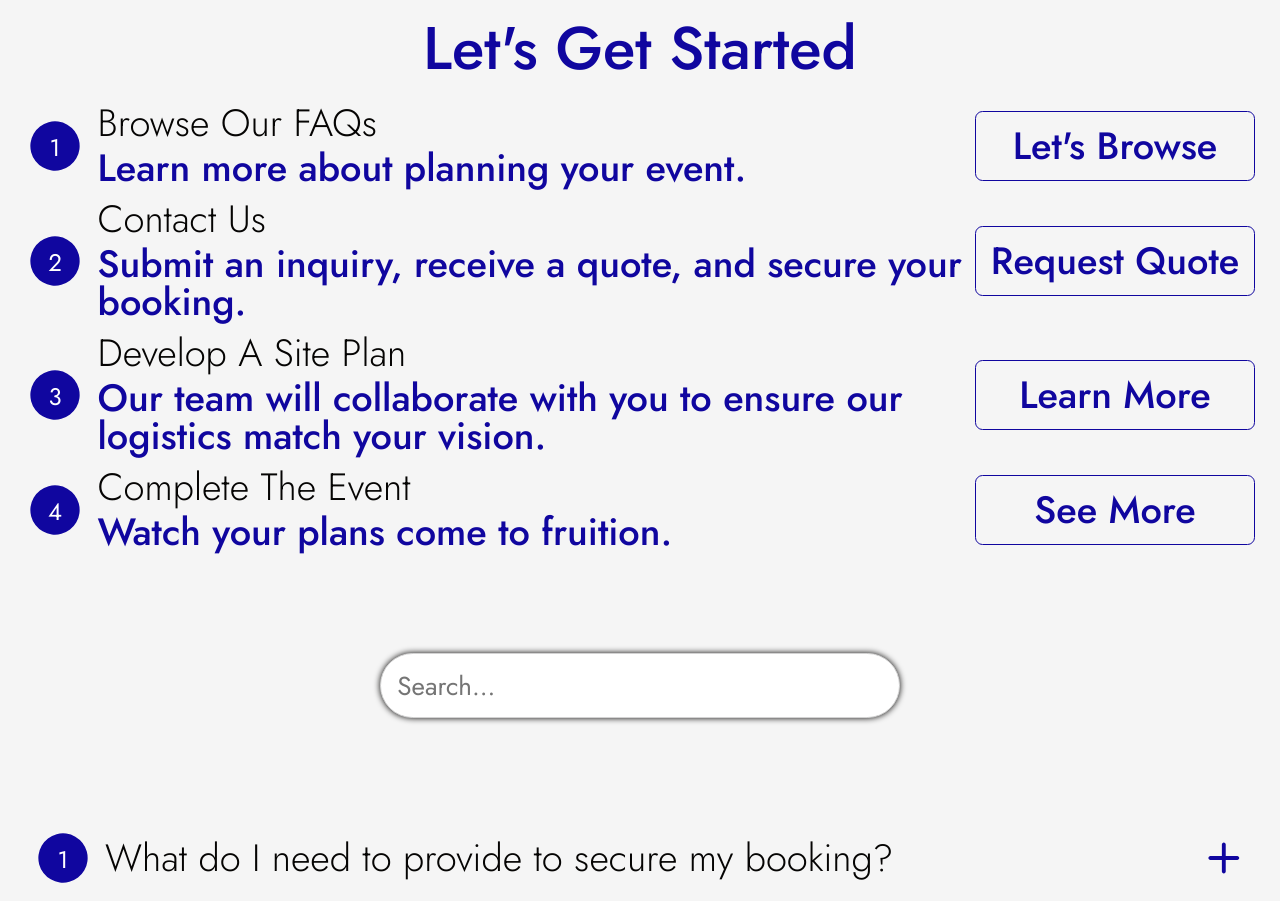
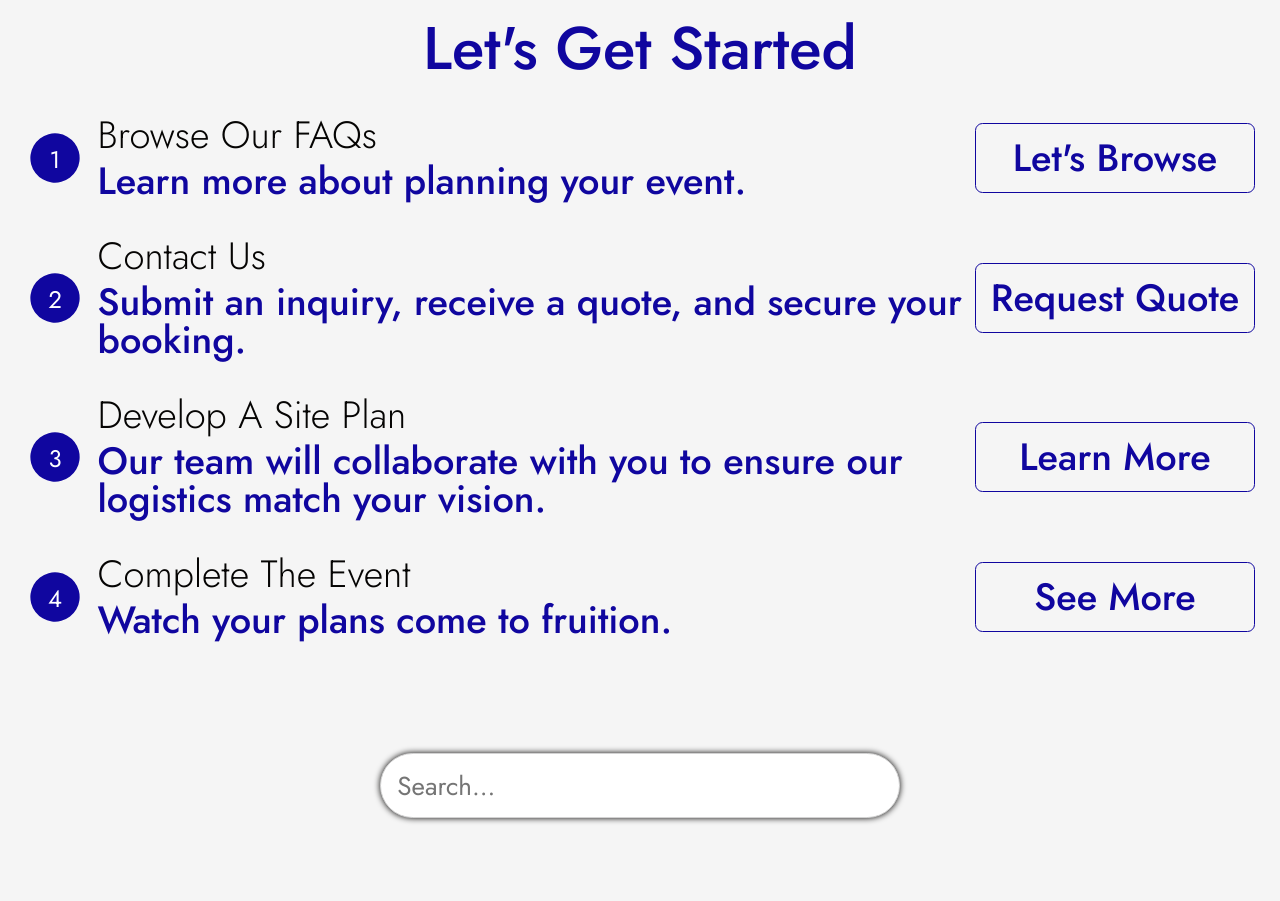
Before and after one commit to garrett-stewart-gs/next15-components, a Next.js app: page / in a window 1280 px wide. Shown: the part 4262-5163 px from the top of the page. Built offline with nearby package versions, Linux system fonts and the light colour scheme.

Commit message:
adds block padding to numbered descriptive link container for better layout

```diff
--- a/components/scaffoldingComponents/ListItemWrapper/NumberedDescriptiveLinkItem.module.css
+++ b/components/scaffoldingComponents/ListItemWrapper/NumberedDescriptiveLinkItem.module.css
@@ -1,6 +1,7 @@
 .listItemWrapper {
   display: flex;
   justify-content: space-between;
+  padding-block: 0.625em;
 }
 
 .listItemWrapper>div {
```
